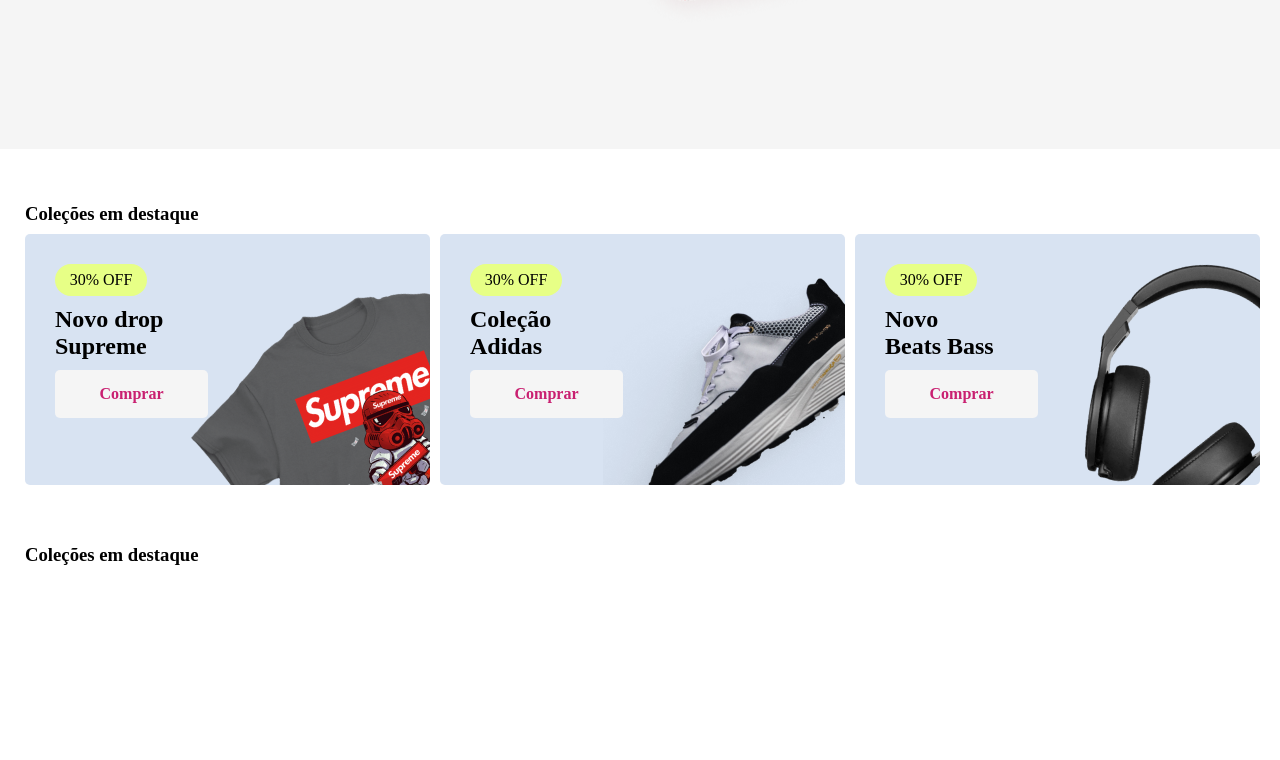
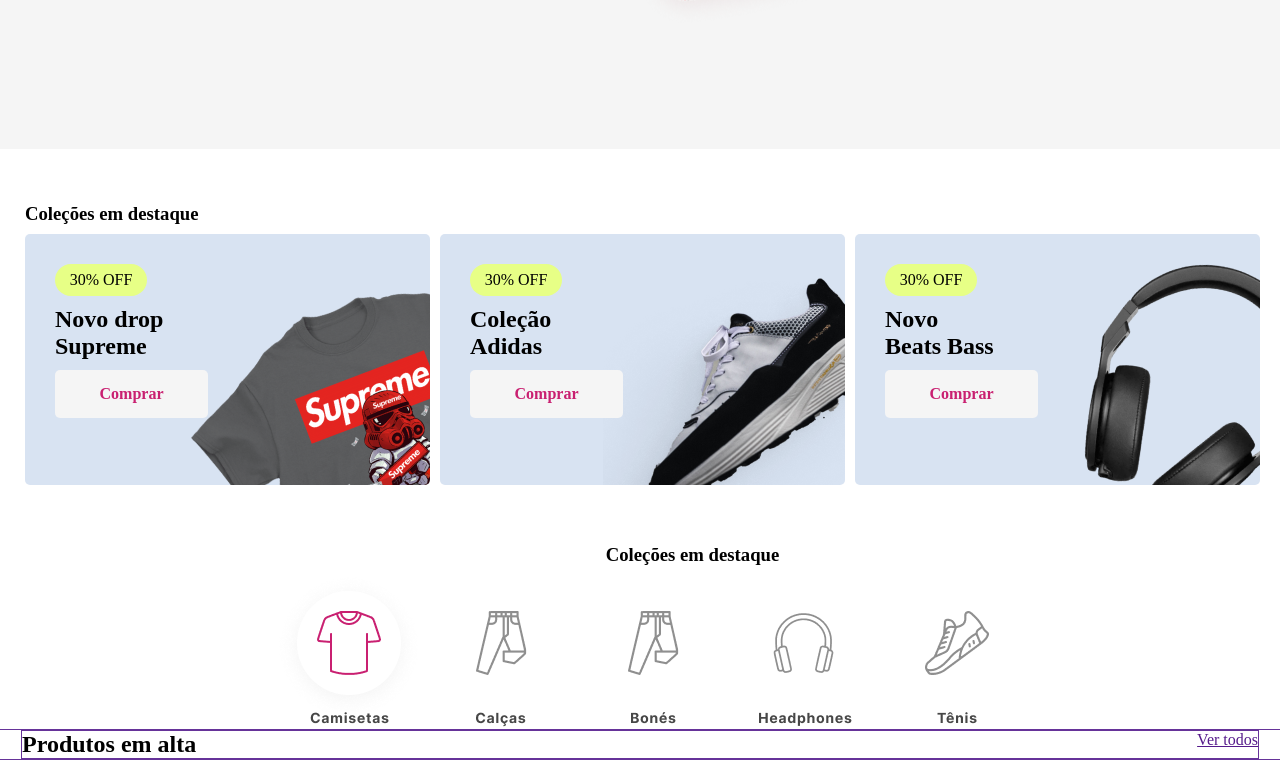
Before and after one commit to Felipe25687/Digital-Store, a plain HTML site: page index.html in a window 1280 px wide. Shown: the part 727-1487 px from the top of the page. Before the commit the page ends 1297 px from the top, so only its background shows below. Drawn offline with Linux system fonts and the light colour scheme.

Commit message:
container 2

```diff
--- a/index.css
+++ b/index.css
@@ -219,10 +219,21 @@ justify-content: center;
 .container-2 .container-colecoes{
     display: flex;
     flex-direction: column;
-}
-.container-2 .container-colecoes h3{
-
+    justify-content: center;
+    align-items: center;
 }
 .container-2 .container-colecoes .colecoes{
     display: flex;
 }
+.container-2 .container-produtos{
+    display: flex;
+    flex-direction: column;
+    border: 1px solid rebeccapurple;
+}
+.container-2 .container-produtos .titulo-produtos{
+    display: flex;
+    justify-content: space-between;
+    border: 1px solid rebeccapurple;
+    margin-left: 100px;
+    margin-right: 100px;
+}
--- a/index.html
+++ b/index.html
@@ -74,7 +74,25 @@
             <div class="container-colecoes">
                 <h3>Coleções em destaque</h3>
                 <div class="colecoes">
-
+                    <img src="imagem/colecoes.png" alt="">
+                </div>
+            </div>
+            <div class="container-produtos">
+                <div class="titulo-produtos">
+                    <h2>Produtos em alta</h2>
+                    <a href="">Ver todos</a>
+                </div>
+                <div>
+                    <div></div>
+                    <div></div>
+                    <div></div>
+                    <div></div>
+                </div>
+                <div>
+                    <div></div>
+                    <div></div>
+                    <div></div>
+                    <div></div>
                 </div>
             </div>
         </section>
```
Also changed, not shown: imagem/colecoes.png (added).
